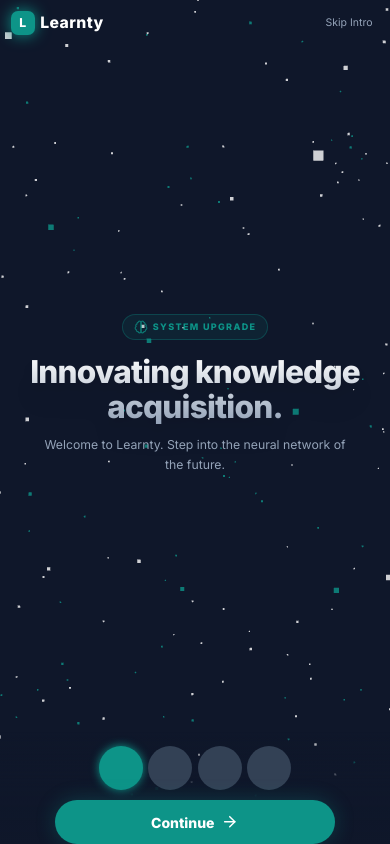
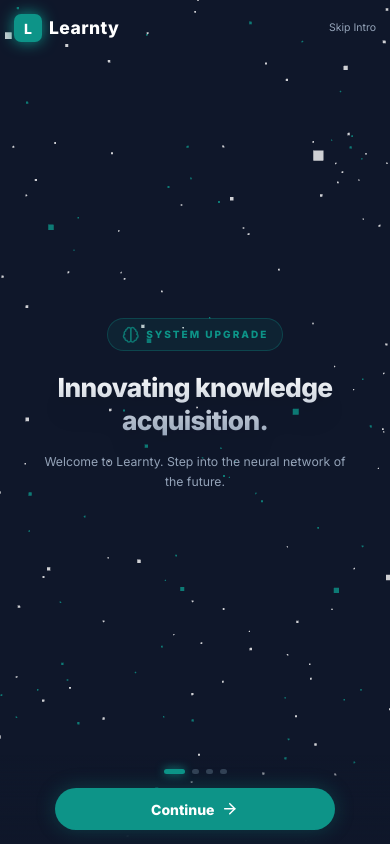
Before and after one commit to Trixel001/Learnty, a React (Vite) app: page / in a window 390 px wide. Built offline with nearby package versions, Linux system fonts and the light colour scheme.

Commit message:
Fix Intro page: remove excessive spacing, fix scrolling, restore original look

```diff
--- a/src/pages/Intro.jsx
+++ b/src/pages/Intro.jsx
@@ -6,15 +6,15 @@ import PageTransition from '../components/PageTransition';
 
 // --- SLIDE 1 ---
 const SlideOne = () => (
-    <div className="text-center flex flex-col items-center animate-[fadeIn_0.8s_ease-out] w-full max-w-4xl px-4 sm:px-6">
-        <div className="inline-flex items-center justify-center px-3 sm:px-4 py-1.5 sm:py-2 mb-4 sm:mb-6 md:mb-8 rounded-full bg-[#0d9488]/10 border border-[#0d9488]/30 text-[#0d9488]">
-            <Brain className="w-4 h-4 sm:w-5 sm:h-5 mr-1.5 sm:mr-2 animate-pulse" />
-            <span className="text-[9px] sm:text-[10px] md:text-xs font-bold tracking-[0.15em] sm:tracking-[0.2em] uppercase">System Upgrade</span>
+    <div className="text-center flex flex-col items-center animate-[fadeIn_0.8s_ease-out] w-[90%] max-w-4xl px-4">
+        <div className="inline-flex items-center justify-center px-4 py-2 mb-6 md:mb-8 rounded-full bg-[#0d9488]/10 border border-[#0d9488]/30 text-[#0d9488]">
+            <Brain className="w-5 h-5 mr-2 animate-pulse" />
+            <span className="text-[10px] md:text-xs font-bold tracking-[0.2em] uppercase">System Upgrade</span>
         </div>
-        <h1 className="text-3xl xs:text-4xl sm:text-5xl md:text-6xl lg:text-7xl font-extrabold tracking-tight leading-[1.1] sm:leading-tight mb-3 sm:mb-4 md:mb-6 text-transparent bg-clip-text bg-gradient-to-b from-white to-slate-400 drop-shadow-xl break-words w-full px-2">
-            Innovating <br className="hidden sm:block"/> knowledge <br className="hidden sm:block"/> acquisition.
+        <h1 className="text-3xl sm:text-4xl md:text-6xl lg:text-7xl font-extrabold tracking-tight leading-tight mb-4 md:mb-6 text-transparent bg-clip-text bg-gradient-to-b from-white to-slate-400 drop-shadow-xl break-words w-full">
+            Innovating <br className="hidden md:block"/> knowledge <br className="hidden md:block"/> acquisition.
         </h1>
-        <p className="text-slate-400 text-sm sm:text-base md:text-xl max-w-sm sm:max-w-lg mx-auto leading-relaxed px-4">
+        <p className="text-slate-400 text-sm md:text-xl max-w-lg mx-auto leading-relaxed">
             Welcome to Learnty. Step into the neural network of the future.
         </p>
     </div>
@@ -22,25 +22,25 @@ const SlideOne = () => (
 
 // --- SLIDE 2 ---
 const SlideTwo = () => (
-    <div className="flex flex-col items-center justify-center gap-6 sm:gap-8 md:gap-10 w-full max-w-md px-4 sm:px-6 animate-[slideInRight_0.6s_ease-out] text-center">
+    <div className="flex flex-col items-center justify-center gap-4 md:gap-10 w-[90%] max-w-md px-4 md:px-6 animate-[slideInRight_0.6s_ease-out] text-center">
         <div className="w-full">
-            <h2 className="text-2xl xs:text-3xl sm:text-3xl md:text-4xl font-bold mb-2 sm:mb-3 md:mb-4 leading-tight text-white px-2">
+            <h2 className="text-2xl sm:text-3xl md:text-4xl font-bold mb-2 md:mb-4 leading-tight text-white">
                 Books <span className="relative inline-block text-red-400">Decay.</span>
             </h2>
-            <p className="text-sm sm:text-base md:text-lg text-slate-300 mb-2 sm:mb-3 leading-relaxed px-2">
+            <p className="text-sm sm:text-base md:text-lg text-slate-300 mb-2 leading-relaxed">
                 Research shows you forget <span className="text-[#0d9488] font-bold">80% - 90%</span> of what you read after just one week.
             </p>
-            <p className="text-[10px] sm:text-xs text-red-400 font-mono inline-block px-2 py-1 rounded bg-red-950/30 border border-red-900/50">
+            <p className="text-xs text-red-400 font-mono inline-block px-2 py-1 rounded bg-red-950/30 border border-red-900/50">
                 ERROR: MEMORY_LEAK
             </p>
         </div>
 
-        <div className="relative flex items-center justify-center w-full">
-            <div className="w-36 h-36 xs:w-40 xs:h-40 sm:w-48 sm:h-48 md:w-64 md:h-64 bg-[#451a03]/80 backdrop-blur-sm border border-amber-700/30 rounded-xl flex items-center justify-center relative shadow-2xl overflow-hidden">
-                <Book className="w-20 h-20 xs:w-24 xs:h-24 sm:w-28 sm:h-28 md:w-32 md:h-32 text-amber-500/90 animate-glitch" />
+        <div className="relative flex items-center justify-center">
+            <div className="w-40 h-40 sm:w-48 sm:h-48 md:w-64 md:h-64 bg-[#451a03]/80 backdrop-blur-sm border border-amber-700/30 rounded-xl flex items-center justify-center relative shadow-2xl overflow-hidden">
+                <Book className="w-24 h-24 md:w-32 md:h-32 text-amber-500/90 animate-glitch" />
                 {[...Array(15)].map((_, i) => (
                     <div key={i}
-                         className="absolute w-1.5 h-1.5 sm:w-2 sm:h-2 bg-amber-500/80 rounded-none animate-pixel shadow-[0_0_5px_#f59e0b]"
+                         className="absolute w-2 h-2 bg-amber-500/80 rounded-none animate-pixel shadow-[0_0_5px_#f59e0b]"
                          style={{
                              right: '0px',
                              top: (Math.random() * 80 + 10) + '%',
@@ -56,70 +56,70 @@ const SlideTwo = () => (
 
 // --- SLIDE 3 ---
 const SlideThree = () => (
-    <div className="flex flex-col items-center justify-center gap-6 sm:gap-8 w-full max-w-md px-4 sm:px-6 animate-[slideInRight_0.6s_ease-out] text-center">
+    <div className="flex flex-col items-center justify-center gap-4 md:gap-8 w-[90%] max-w-md px-4 md:px-6 animate-[slideInRight_0.6s_ease-out] text-center">
         <div className="w-full">
-            <h2 className="text-2xl xs:text-3xl sm:text-3xl md:text-4xl font-bold mb-2 sm:mb-3 md:mb-4 leading-tight text-white px-2">
+            <h2 className="text-2xl sm:text-3xl md:text-4xl font-bold mb-2 md:mb-4 leading-tight text-white">
                 School is <span className="text-red-500">Bloatware.</span>
             </h2>
-            <p className="text-sm sm:text-base md:text-lg text-slate-300 mb-3 sm:mb-4 md:mb-6 leading-relaxed px-2">
+            <p className="text-sm sm:text-base md:text-lg text-slate-300 mb-4 md:mb-6 leading-relaxed">
                 Too slow. Too expensive. <br/>
                 <span className="opacity-75">Obsolete operating system.</span>
             </p>
-            <div className="flex justify-center gap-2 md:gap-3 flex-wrap px-2">
-                <div className="px-2 py-1 sm:px-2.5 sm:py-1.5 md:px-3 md:py-1.5 rounded bg-red-950/30 border border-red-900/50 text-[10px] sm:text-xs font-mono text-red-300">$$$ EXPENSIVE</div>
-                <div className="px-2 py-1 sm:px-2.5 sm:py-1.5 md:px-3 md:py-1.5 rounded bg-red-950/30 border border-red-900/50 text-[10px] sm:text-xs font-mono text-red-300">latency: HIGH</div>
+            <div className="flex justify-center gap-2 md:gap-3 flex-wrap">
+                <div className="px-2 py-1 md:px-3 md:py-1.5 rounded bg-red-950/30 border border-red-900/50 text-[10px] md:text-xs font-mono text-red-300">$$$ EXPENSIVE</div>
+                <div className="px-2 py-1 md:px-3 md:py-1.5 rounded bg-red-950/30 border border-red-900/50 text-[10px] md:text-xs font-mono text-red-300">latency: HIGH</div>
             </div>
         </div>
 
-        <div className="relative w-36 h-36 xs:w-40 xs:h-40 sm:w-48 sm:h-48 md:w-56 md:h-56 flex items-center justify-center">
+        <div className="relative w-40 h-40 md:w-56 md:h-56 flex items-center justify-center">
             <div className="animate-[bounce_3s_infinite_ease-in-out]">
-                <Anchor className="w-20 h-20 xs:w-24 xs:h-24 sm:w-32 sm:h-32 md:w-40 md:h-40 text-slate-500/80 animate-glow-red" />
+                <Anchor className="w-24 h-24 md:w-40 md:h-40 text-slate-500/80 animate-glow-red" />
             </div>
-            <div className="absolute bottom-2 sm:bottom-4 w-20 xs:w-24 h-2 sm:h-3 bg-black/50 blur-lg rounded-full animate-[pulse_3s_infinite]"></div>
+            <div className="absolute bottom-4 w-24 h-3 bg-black/50 blur-lg rounded-full animate-[pulse_3s_infinite]"></div>
         </div>
     </div>
 );
 
 // --- SLIDE 4 ---
 const SlideFour = () => (
-    <div className="w-full max-w-md md:max-w-lg mx-auto px-4 sm:px-6 flex flex-col items-center animate-[zoomIn_0.5s_ease-out]">
-        <div className="relative w-full aspect-[4/3.5] mb-4 sm:mb-6 md:mb-8">
-            <div className="absolute -top-3 -right-2 sm:-top-4 sm:-right-2 z-20 w-10 h-10 sm:w-12 sm:h-12 md:w-16 md:h-16 bg-yellow-400 rounded-full flex items-center justify-center shadow-lg border-2 border-yellow-200 transform rotate-12 animate-[bounce_3s_infinite]">
-                <span className="text-yellow-900 font-bold text-base sm:text-lg md:text-2xl">A+</span>
+    <div className="w-[90%] max-w-md md:max-w-lg mx-auto px-4 flex flex-col items-center animate-[zoomIn_0.5s_ease-out]">
+        <div className="relative w-full aspect-[4/3.5] mb-4 md:mb-8">
+            <div className="absolute -top-4 -right-2 z-20 w-10 h-10 md:w-16 md:h-16 bg-yellow-400 rounded-full flex items-center justify-center shadow-lg border-2 border-yellow-200 transform rotate-12 animate-[bounce_3s_infinite]">
+                <span className="text-yellow-900 font-bold text-lg md:text-2xl">A+</span>
             </div>
-            <div className="absolute top-1/2 -left-3 sm:-left-4 md:-left-6 z-20 transform -translate-y-1/2 -rotate-12">
-                <Gamepad2 className="w-8 h-8 sm:w-10 sm:h-10 md:w-12 md:h-12 text-purple-400 drop-shadow-[0_0_10px_rgba(168,85,247,0.5)]" />
+            <div className="absolute top-1/2 -left-4 md:-left-6 z-20 transform -translate-y-1/2 -rotate-12">
+                <Gamepad2 className="w-8 h-8 md:w-12 md:h-12 text-purple-400 drop-shadow-[0_0_10px_rgba(168,85,247,0.5)]" />
             </div>
-            <div className="w-full h-full bg-[#1e293b] rounded-2xl sm:rounded-3xl border border-slate-700 p-4 sm:p-6 md:p-8 flex flex-col justify-between shadow-2xl relative overflow-hidden">
+            <div className="w-full h-full bg-[#1e293b] rounded-3xl border border-slate-700 p-4 md:p-8 flex flex-col justify-between shadow-2xl relative overflow-hidden">
                 <div className="absolute top-0 left-0 w-full h-full bg-gradient-to-br from-[#0d9488]/5 to-transparent pointer-events-none"></div>
-                <div className="grid grid-cols-2 gap-2 sm:gap-3 md:gap-4 flex-1 mb-3 sm:mb-4 md:mb-6">
-                    <div className="bg-[#0f172a] rounded-xl sm:rounded-2xl flex flex-col items-center justify-center p-2 sm:p-3 md:p-4 border border-slate-700/50 relative overflow-hidden group">
+                <div className="grid grid-cols-2 gap-2 md:gap-4 flex-1 mb-2 md:mb-6">
+                    <div className="bg-[#0f172a] rounded-2xl flex flex-col items-center justify-center p-2 md:p-4 border border-slate-700/50 relative overflow-hidden group">
                         <div className="absolute inset-0 bg-[#0d9488]/5 opacity-0 group-hover:opacity-100 transition-opacity"></div>
-                        <Zap className="w-5 h-5 sm:w-6 sm:h-6 md:w-8 md:h-8 text-yellow-400 mb-1 sm:mb-1.5 md:mb-2 drop-shadow-[0_0_8px_rgba(250,204,21,0.6)]" />
-                        <span className="text-yellow-400 font-bold text-[10px] sm:text-xs md:text-sm">+500 XP</span>
+                        <Zap className="w-5 h-5 md:w-8 md:h-8 text-yellow-400 mb-1 md:mb-2 drop-shadow-[0_0_8px_rgba(250,204,21,0.6)]" />
+                        <span className="text-yellow-400 font-bold text-[10px] md:text-sm">+500 XP</span>
                     </div>
-                    <div className="bg-[#0f172a] rounded-xl sm:rounded-2xl flex flex-col items-center justify-center p-2 sm:p-3 md:p-4 border border-slate-700/50 relative overflow-hidden group">
+                    <div className="bg-[#0f172a] rounded-2xl flex flex-col items-center justify-center p-2 md:p-4 border border-slate-700/50 relative overflow-hidden group">
                         <div className="absolute inset-0 bg-[#0d9488]/5 opacity-0 group-hover:opacity-100 transition-opacity"></div>
-                        <div className="w-5 h-5 sm:w-6 sm:h-6 md:w-8 md:h-8 rounded-full border-2 border-[#0d9488] flex items-center justify-center mb-1 sm:mb-1.5 md:mb-2">
-                            <CheckCircle className="w-3 h-3 sm:w-3.5 sm:h-3.5 md:w-4 md:h-4 text-[#0d9488]" />
+                        <div className="w-5 h-5 md:w-8 md:h-8 rounded-full border-2 border-[#0d9488] flex items-center justify-center mb-1 md:mb-2">
+                            <CheckCircle className="w-3 h-3 md:w-4 md:h-4 text-[#0d9488]" />
                         </div>
-                        <span className="text-[#0d9488] font-bold text-[10px] sm:text-xs md:text-sm">Level Up</span>
+                        <span className="text-[#0d9488] font-bold text-[10px] md:text-sm">Level Up</span>
                     </div>
                 </div>
-                <div className="bg-[#0f172a] rounded-lg sm:rounded-xl p-2 sm:p-3 md:p-4 border border-slate-700/50">
-                    <div className="h-2 sm:h-2.5 md:h-3 w-full bg-slate-800 rounded-full overflow-hidden mb-1 sm:mb-1.5 md:mb-2 relative">
+                <div className="bg-[#0f172a] rounded-xl p-2 md:p-4 border border-slate-700/50">
+                    <div className="h-2 md:h-3 w-full bg-slate-800 rounded-full overflow-hidden mb-1 md:mb-2 relative">
                         <div className="absolute top-0 left-0 h-full w-[80%] bg-gradient-to-r from-[#0d9488] to-[#2dd4bf] shadow-[0_0_10px_#0d9488]"></div>
                     </div>
                     <div className="flex justify-end">
-                        <span className="text-[10px] sm:text-xs font-mono text-slate-300">80% Retained</span>
+                        <span className="text-[10px] md:text-xs font-mono text-slate-300">80% Retained</span>
                     </div>
                 </div>
             </div>
         </div>
-        <h1 className="text-2xl xs:text-3xl sm:text-4xl md:text-5xl font-extrabold mb-2 sm:mb-3 md:mb-4 text-[#2dd4bf] drop-shadow-sm text-center px-2">
+        <h1 className="text-2xl sm:text-3xl md:text-5xl font-extrabold mb-2 md:mb-4 text-[#2dd4bf] drop-shadow-sm text-center">
             Play to Learn.
         </h1>
-        <p className="text-xs sm:text-sm md:text-lg text-slate-300 text-center max-w-xs sm:max-w-sm md:max-w-md leading-relaxed px-4">
+        <p className="text-xs sm:text-sm md:text-lg text-slate-300 text-center max-w-xs md:max-w-sm leading-relaxed">
             Your brain doesn't forget a high score. We turn study into addiction—the good kind.
         </p>
     </div>
@@ -155,42 +155,40 @@ const Intro = () => {
 
     return (
         <PageTransition>
-            <div className="relative w-full min-h-screen h-[100dvh] max-w-screen flex flex-col overflow-hidden select-none"
+            <div className="relative w-full h-[100dvh] flex flex-col overflow-hidden select-none"
                 onTouchStart={onTouchStart} onTouchMove={onTouchMove} onTouchEnd={onTouchEnd}>
                 <GalaxyBackground />
-                <header className="fixed top-0 left-0 w-full p-3 sm:p-4 md:p-6 flex justify-between items-center z-50 pointer-events-none">
-                    <div className="flex items-center gap-1.5 sm:gap-2 pointer-events-auto">
-                        <div className="w-7 h-7 sm:w-8 sm:h-8 bg-[#0d9488] rounded-lg flex items-center justify-center shadow-[0_0_15px_#0d9488]">
-                            <span className="font-bold text-white text-sm sm:text-base">L</span>
+                <header className="fixed top-0 left-0 w-full p-4 md:p-6 flex justify-between items-center z-50 pointer-events-none">
+                    <div className="flex items-center gap-2 pointer-events-auto">
+                        <div className="w-8 h-8 bg-[#0d9488] rounded-lg flex items-center justify-center shadow-[0_0_15px_#0d9488]">
+                            <span className="font-bold text-white">L</span>
                         </div>
-                        <span className="font-bold text-lg sm:text-xl tracking-wide text-white">Learnty</span>
+                        <span className="font-bold text-xl tracking-wide text-white">Learnty</span>
                     </div>
-                    <button onClick={startGame} className="pointer-events-auto text-xs sm:text-sm text-slate-400 hover:text-white transition-colors font-medium px-2 sm:px-3 py-1.5 sm:py-2 rounded-lg hover:bg-white/10 active:scale-95">Skip Intro</button>
+                    <button onClick={startGame} className="pointer-events-auto text-xs md:text-sm text-slate-400 hover:text-white transition-colors font-medium">Skip Intro</button>
                 </header>
-                <main className="flex-1 flex items-center justify-center relative z-10 w-full h-full pt-16 sm:pt-20 pb-32 sm:pb-36 md:pb-40 overflow-y-auto overflow-x-hidden">
+                <main className="flex-1 flex items-center justify-center relative z-10 w-full h-full pt-10 pb-20">
                     {currentSlide === 0 && <SlideOne />}
                     {currentSlide === 1 && <SlideTwo />}
                     {currentSlide === 2 && <SlideThree />}
                     {currentSlide === 3 && <SlideFour />}
                 </main>
-                <footer className="fixed bottom-0 w-full p-4 sm:p-5 md:p-6 lg:p-8 flex flex-col items-center gap-3 sm:gap-4 md:gap-6 z-50 bg-gradient-to-t from-slate-900 via-slate-900/90 to-transparent pb-safe">
-                    <div className="flex gap-1.5 sm:gap-2 md:gap-3">
+                <footer className="fixed bottom-0 w-full p-4 md:p-6 md:p-8 flex flex-col items-center gap-4 md:gap-6 z-50 bg-gradient-to-t from-slate-900 via-slate-900/80 to-transparent">
+                    <div className="flex gap-2 md:gap-3">
                         {[...Array(totalSlides)].map((_, idx) => (
                             <button key={idx} onClick={() => setCurrentSlide(idx)}
-                                className={`h-1.5 sm:h-2 rounded-full transition-all duration-500 touch-target ${
+                                className={`h-1.5 md:h-2 rounded-full transition-all duration-500 ${
                                     idx === currentSlide
-                                    ? 'w-6 sm:w-8 bg-[#0d9488] shadow-[0_0_10px_#0d9488]'
-                                    : 'w-1.5 sm:w-2 bg-slate-700 hover:bg-slate-600'
-                                }`}
-                                aria-label={`Go to slide ${idx + 1}`}
-                            />
+                                    ? 'w-6 md:w-8 bg-[#0d9488] shadow-[0_0_10px_#0d9488]'
+                                    : 'w-2 bg-slate-700 hover:bg-slate-600'
+                                }`} />
                         ))}
                     </div>
                     <button onClick={nextSlide}
-                        className="group relative w-[90%] max-w-xs sm:max-w-sm py-3 sm:py-3.5 md:py-4 bg-[#0d9488] rounded-full overflow-hidden shadow-[0_0_20px_rgba(13,148,136,0.3)] transition-all active:scale-95 hover:shadow-[0_0_30px_rgba(13,148,136,0.5)] touch-target">
-                        <div className="flex items-center justify-center gap-2 font-bold text-base sm:text-lg text-white">
+                        className="group relative w-[90%] max-w-xs md:max-w-sm py-3 md:py-4 bg-[#0d9488] rounded-full overflow-hidden shadow-[0_0_20px_rgba(13,148,136,0.3)] transition-all active:scale-95 hover:shadow-[0_0_30px_rgba(13,148,136,0.5)]">
+                        <div className="flex items-center justify-center gap-2 font-bold text-base md:text-lg text-white">
                             {currentSlide === totalSlides - 1 ? "Start Playing" : "Continue"}
-                            <ArrowRight className="w-5 h-5 sm:w-6 sm:h-6 group-hover:translate-x-1 transition-transform" />
+                            <ArrowRight className="w-5 h-5 group-hover:translate-x-1 transition-transform" />
                         </div>
                     </button>
                 </footer>
```
